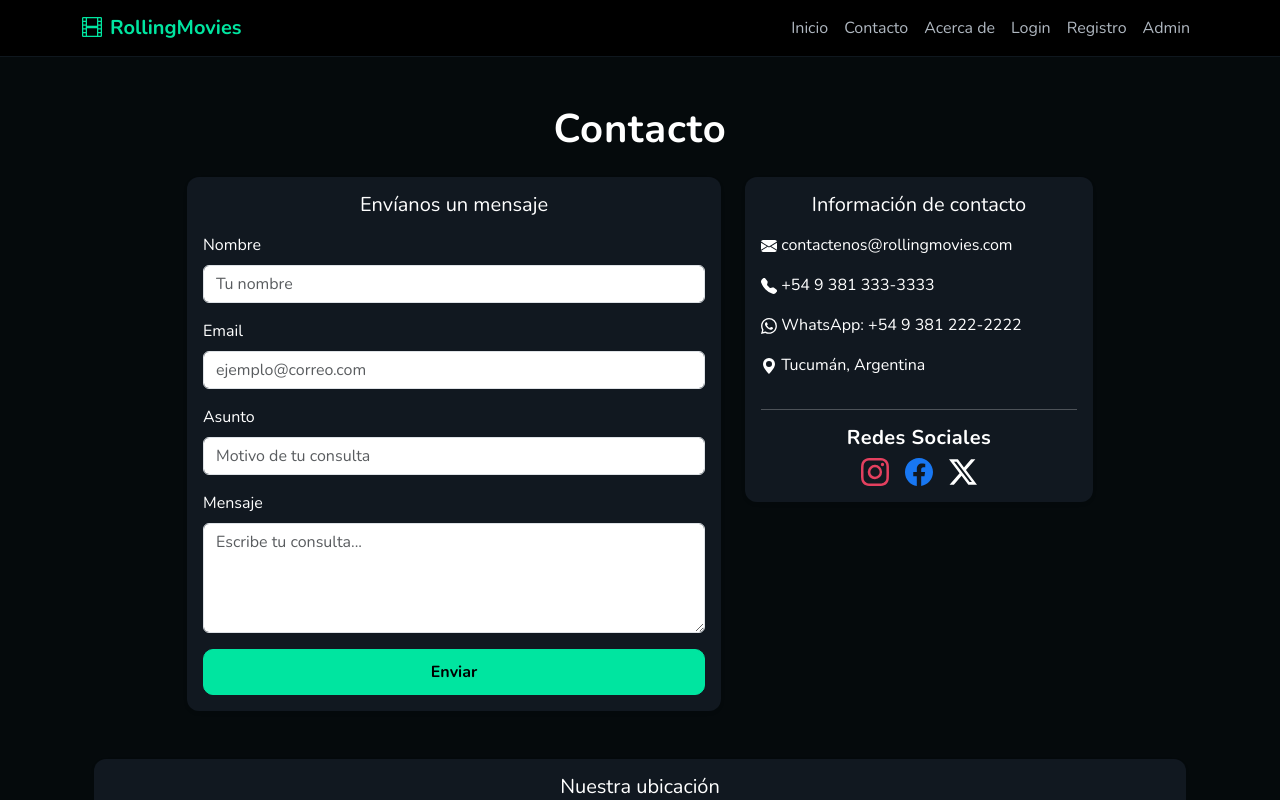
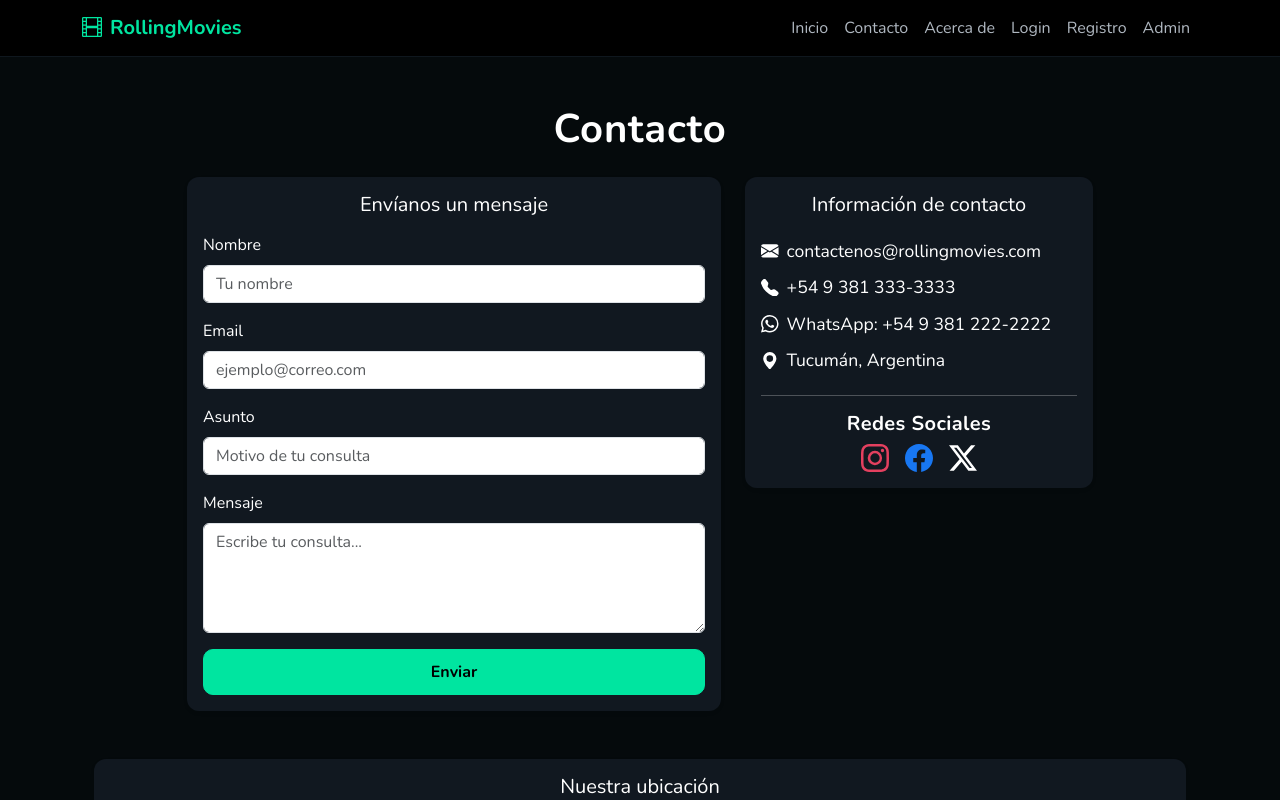
Before and after one commit to basiliomartinez/ProyectoRollingMovies, a React (Vite) app: page /contacto in a window 1280 px wide. Shown: the top 800 px of the page. Built offline with nearby package versions, Linux system fonts and the light colour scheme.

Commit message:
se agrega mas  estilos en contacto.css

```diff
--- a/src/contacto.css
+++ b/src/contacto.css
@@ -14,6 +14,14 @@ Contactos css
 
 .input-contacto {
   border-radius: 10px;
+}
+
+.dato-contacto {
+  font-size: 1.1rem;
+  display: flex;
+  align-items: center;
+  gap: 8px;
+  margin: 5px 0;
 }
 
 .btn-enviar {
```
